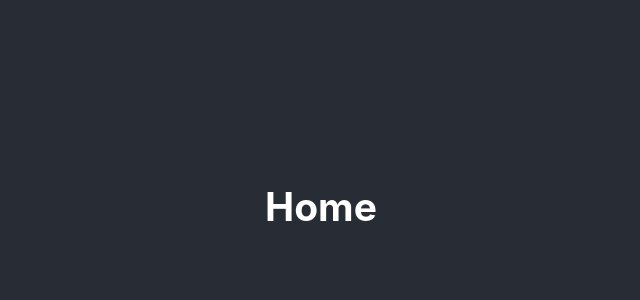
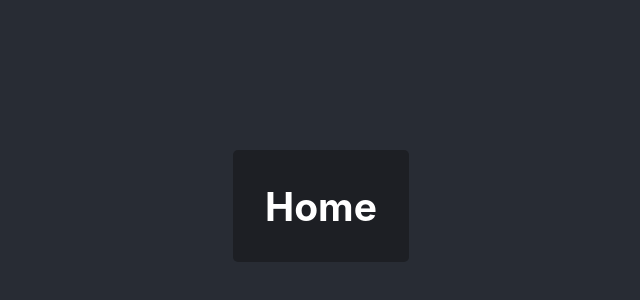
Before and after one commit to BenAttenborough/RiverTest, a React (Create React App) app in the folder frontend/: page / in a window 1280 px wide. Shown: the part 194-494 px from the top of the page, without its empty margins (319-959 px from the left). Built offline with nearby package versions, Linux system fonts and the light colour scheme.

Commit message:
Add code to detect when user scrolls to the bottom of the container

```diff
--- a/frontend/src/App.css
+++ b/frontend/src/App.css
@@ -13,8 +13,9 @@
   }
 }
 
-.App-header {
+.App-main {
   background-color: #282c34;
+  /* background-color: #1d1f24; */
   min-height: 100vh;
   display: flex;
   flex-direction: column;
@@ -22,6 +23,16 @@
   justify-content: center;
   font-size: calc(10px + 2vmin);
   color: white;
+}
+
+.App-content {
+  background-color: #1d1f24;
+  /* background-color: #282c34; */
+  /* border: 1px solid red; */
+  max-width: 50rem;
+  padding: 0 2rem;
+  margin: 1rem;
+  border-radius: 5px;
 }
 
 .App-link {
--- a/frontend/src/App.js
+++ b/frontend/src/App.js
@@ -14,7 +14,8 @@ export default function App() {
   return (
     <Router>
       <div className="App">
-        <header className="App-header">
+        <div className="App-main">
+          <div id="paragraphs-container" className="App-content">
             <Switch>
               <Route path="/contract">
                 <ContractRoute />
@@ -23,7 +24,8 @@ export default function App() {
                 <Home />
               </Route>
             </Switch>
-        </header>
+          </div>
+        </div>
       </div>
     </Router>
   );
@@ -46,8 +48,20 @@ function showParagraphs(data) {
   });
 }
 
+function detectContainerBottom(container) {
+  if (container.getBoundingClientRect().bottom <= window.innerHeight) {
+    return true;
+  }
+  return false;
+}
+
 function handleScroll(event) {
+  const container = document.getElementById("paragraphs-container");
+  if (detectContainerBottom(container)) {
+    console.log("Scrolled to bottom of container");
+  }
   console.log("Scrolling", event);
+  // console.log("container", container);
 }
 
 function Paragraphs(props) {
```
Lines whose indentation alone changed are shown as unchanged.
